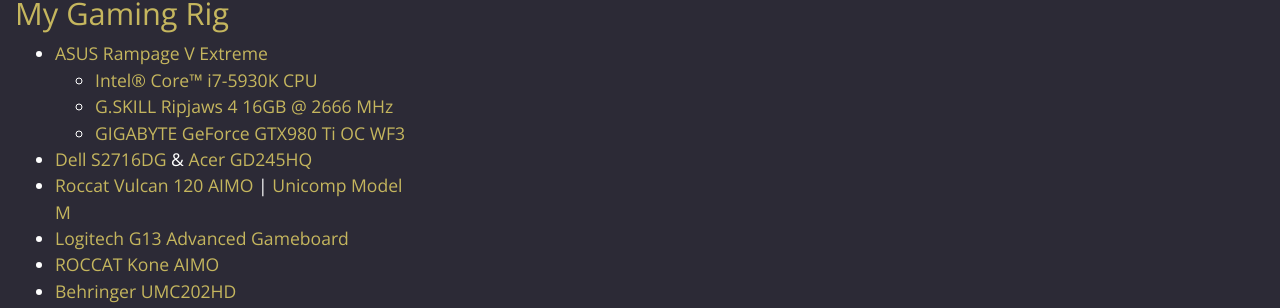
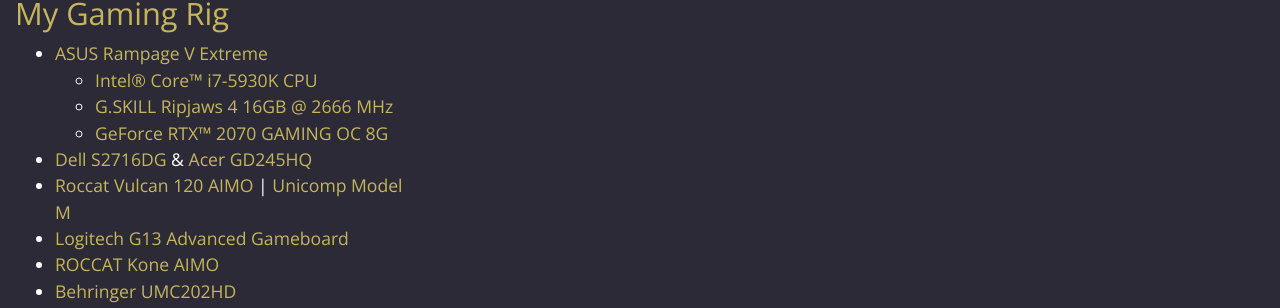
Before and after one commit to PakL/pakl.github.io, a Jekyll site: the page built from index.html, in a window 1280 px wide. Shown: the part 526-834 px from the top of the page. Built offline with Jekyll 4.4.1, drawn with Linux system fonts in a browser that asks for light colours; some web fonts are replaced.

Commit message:
New Graphics card

```diff
--- a/index.html
+++ b/index.html
@@ -91,22 +91,22 @@
 			<h3 class="text-highlight">My Gaming Rig</h3>
 			<ul>
 				<li>
-					<a href="http://www.asus.com/de/Motherboards/RAMPAGE_V_EXTREME/" target="_blank">ASUS Rampage V Extreme</a>
+					<a href="https://www.asus.com/de/Motherboards/RAMPAGE_V_EXTREME/" target="_blank">ASUS Rampage V Extreme</a>
 					<ul>
-						<li><a href="http://ark.intel.com/de/products/82931/Intel-Core-i7-5930K-Processor-15M-Cache-up-to-3_70-GHz" target="_blank">Intel® Core™ i7-5930K CPU</a></li>
-						<li><a href="http://www.gskill.com/en/product/f4-2666c15q-16grr" target="_blank">G.SKILL Ripjaws 4 16GB @ 2666 MHz</a></li>
-						<li><a href="http://www.gigabyte.com/products/product-page.aspx?pid=5560" target="_blank">GIGABYTE GeForce GTX980 Ti OC WF3</a></li>
+						<li><a href="https://ark.intel.com/de/products/82931/Intel-Core-i7-5930K-Processor-15M-Cache-up-to-3_70-GHz" target="_blank">Intel® Core™ i7-5930K CPU</a></li>
+						<li><a href="https://www.gskill.com/en/product/f4-2666c15q-16grr" target="_blank">G.SKILL Ripjaws 4 16GB @ 2666 MHz</a></li>
+						<li><a href="https://www.gigabyte.com/de/Graphics-Card/GV-N2070GAMING-OC-8GC" target="_blank">GeForce RTX™ 2070 GAMING OC 8G</a></li>
 					</ul>
 				</li>
-				<li><a href="http://www1.euro.dell.com/content/products/productdetails.aspx/dell-s2716dg-monitor" target="_blank">Dell S2716DG</a> &amp; <a href="http://www.gamestar.de/hardware/tft-monitore/acer-gd245hq/test/acer_gd245hq,128,2312711.html" target="_blank">Acer GD245HQ</a></li>
+				<li><a href="https://www1.euro.dell.com/content/products/productdetails.aspx/dell-s2716dg-monitor" target="_blank">Dell S2716DG</a> &amp; <a href="http://www.gamestar.de/hardware/tft-monitore/acer-gd245hq/test/acer_gd245hq,128,2312711.html" target="_blank">Acer GD245HQ</a></li>
 				<li><a href="https://de.roccat.org/Keyboards/Vulcan" target="_blank">Roccat Vulcan 120 AIMO</a> | <a href="http://www.pckeyboard.com/page/product/IBMxxxx">Unicomp Model M</a></li>
-				<li><a href="http://gaming.logitech.com/de-de/product/g13-advanced-gameboard" target="_blank">Logitech G13 Advanced Gameboard</a></li>
+				<li><a href="https://gaming.logitech.com/de-de/product/g13-advanced-gameboard" target="_blank">Logitech G13 Advanced Gameboard</a></li>
 				<li><a href="https://de.roccat.org/Mice/Kone-AIMO" target="_blank">ROCCAT Kone AIMO</a></li>
 				<li>
-					<a href="http://www.musictri.be/Categories/Behringer/Computer-Audio/Interfaces/UMC202HD/p/P0BJZ" target="_blank">Behringer UMC202HD</a>
+					<a href="https://www.musictri.be/Categories/Behringer/Computer-Audio/Interfaces/UMC202HD/p/P0BJZ" target="_blank">Behringer UMC202HD</a>
 					<ul>
 						<li><a href="https://www.teufel.de/kopfhoerer/kopfhoerer-aureol-real-p12277.html" target="_blank">Teufel Aureol Real</a></li>
-						<li><a href="http://www.rode.com/microphones/ntg-1" target="_blank">RØDE NTG 1</a></li>
+						<li><a href="https://www.rode.com/microphones/ntg-1" target="_blank">RØDE NTG 1</a></li>
 					</ul>
 				</li>
 			</ul>
```
